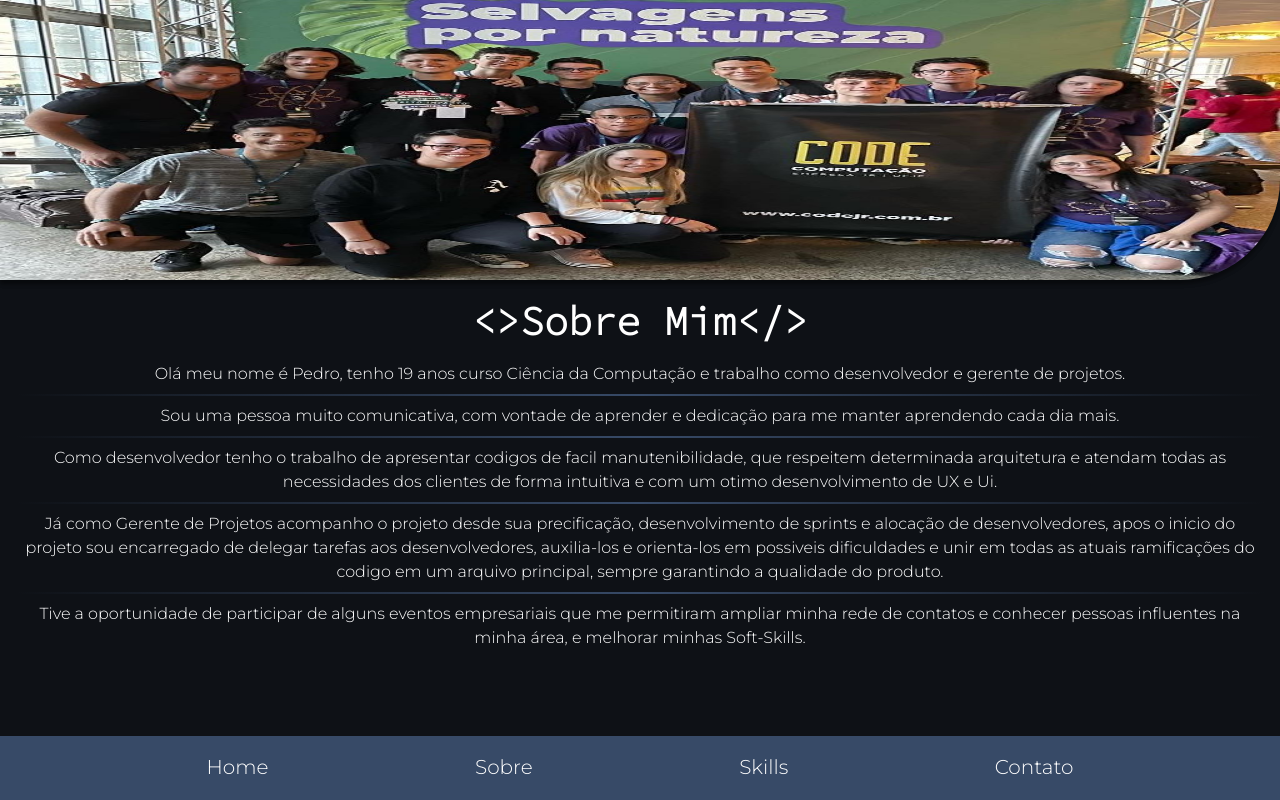
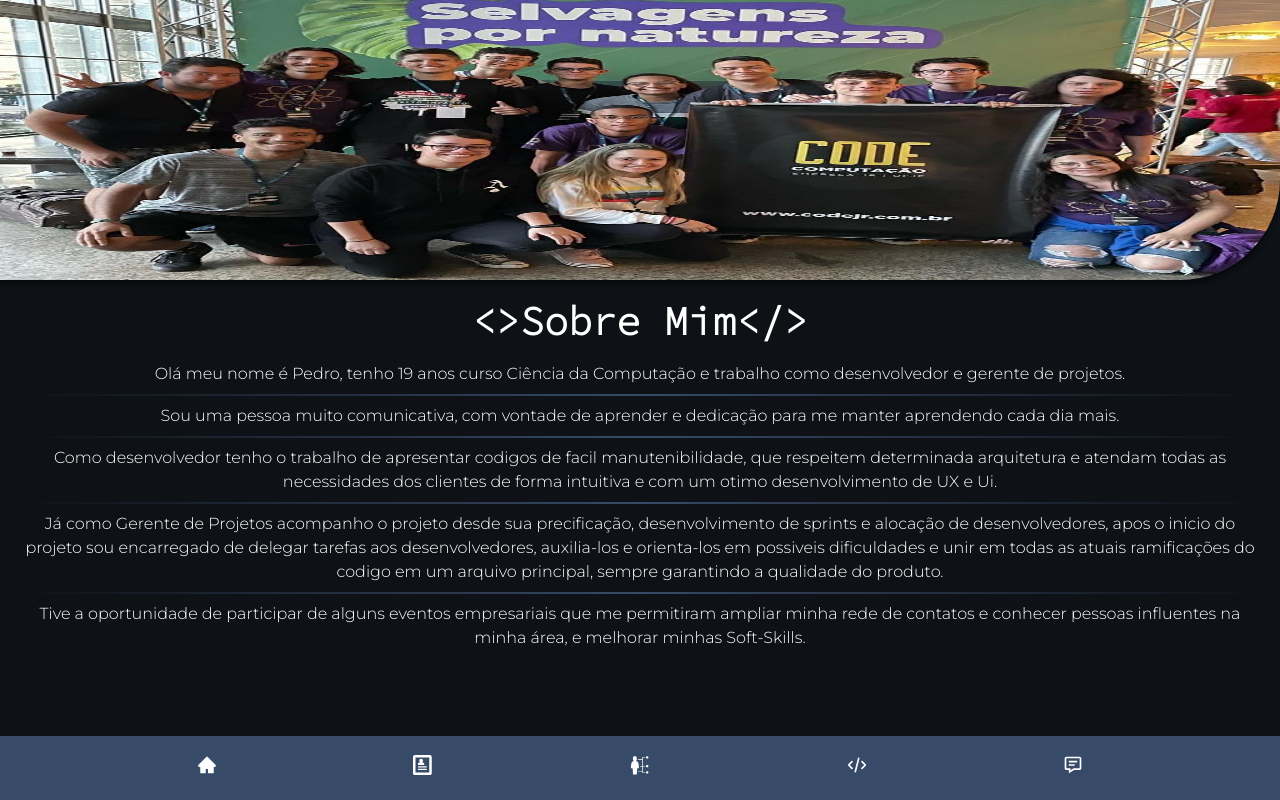
Before and after one commit to Pedro-Grimaldi-Hansel/Portfolio, a Next.js app: page /Sobre in a window 1280 px wide. Built offline with nearby package versions, Linux system fonts and the light colour scheme.

Commit message:
mudança de icones na navbar e adição da pagina projetos

```diff
--- a/src/components/NavBarMobile/index.tsx
+++ b/src/components/NavBarMobile/index.tsx
@@ -2,15 +2,22 @@ import type { NextPage } from 'next'
 import Link from "next/link";
 import React from "react";
 import styles from "./NavBarMobile.module.scss";
+import { AiFillHome, AiOutlineHome } from "react-icons/ai";
+import { SiAboutdotme } from "react-icons/Si";
+import { ImProfile } from "react-icons/im";
+import { GiSkills } from "react-icons/gi";
+import { HiOutlineCode } from "react-icons/hi";
+import { BiMessageDetail } from "react-icons/bi";
 
 const Navbar = () => {
     return (
       <>
         <section className={styles.NavBar}>
-          <p><Link href="/">Home</Link></p>
-          <p><Link href="/Sobre">Sobre</Link></p>
-          <p><Link href="/Skills">Skills</Link></p>
-          <p><Link href="/Contato">Contato</Link></p>
+          <Link href="/"><AiFillHome/></Link>
+          <Link href="/Sobre"><ImProfile/></Link>
+          <Link href="/Skills"><GiSkills/></Link>
+          <Link href="/Projetos"><HiOutlineCode/></Link>
+          <Link href="/Contato"><BiMessageDetail/></Link>
         </section>
       </>
     );
```
Also changed, not shown: src/components/CardContact/index.tsx (added, +54 -0 lines), src/pages/Projetos.tsx (added, +14 -0 lines).
